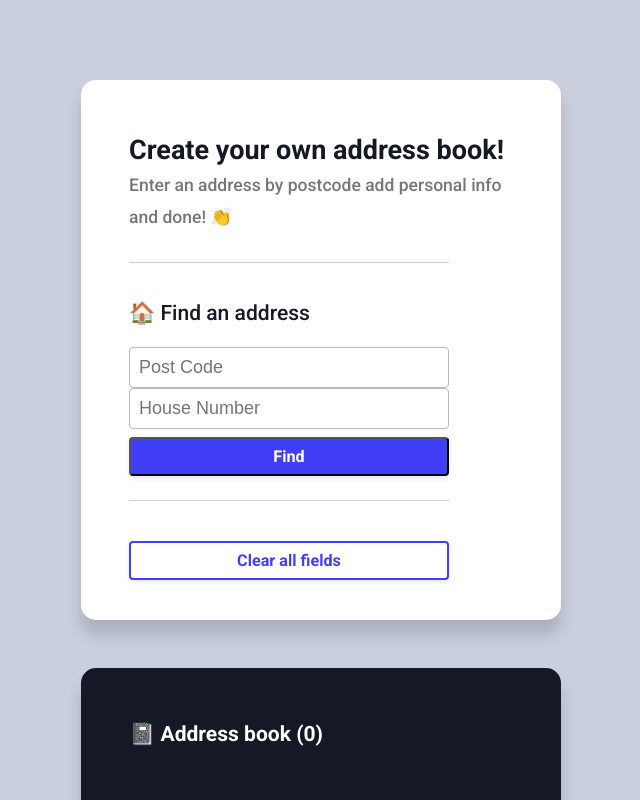
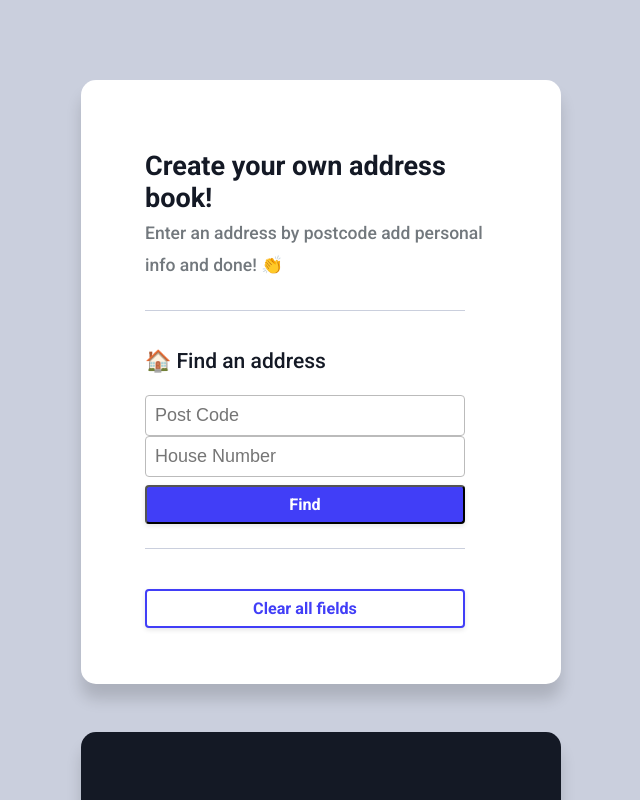
Before and after one commit to Cora-chan/Coding-Challenge-0826, a Next.js app: page / in a window 1280 px wide. Shown: the top 800 px of the page, without its empty margins (319-959 px from the left). Built offline with nearby package versions, Linux system fonts and the light colour scheme.

Commit message:
update getAddress API

```diff
--- a/pages/api/getAddresses.ts
+++ b/pages/api/getAddresses.ts
@@ -29,16 +29,29 @@ export default async function handle(
   /** TODO: Implement the validation logic to ensure input value
    *  is all digits and non negative
    */
-  const isStrictlyNumeric = (value: string) => {
-    return true;
-  };
+  const isStrictlyNumeric = (value: string) => /^[0-9]+$/.test(value);
+
+    const validations = [
+    {
+      fieldName: "Postcode",
+      value: postcode as string,
+      errMsg: "Postcode must be all digits and non negative!",
+    },
+    {
+      fieldName: "Street Number",
+      value: streetnumber as string,
+      errMsg: "Street Number must be all digits and non negative!",
+    },
+  ];
 
   /** TODO: Refactor the code below so there is no duplication of logic for postCode/streetNumber digit checks. */
-  if (!isStrictlyNumeric(postcode as string)) {
-    return res.status(400).send({
-      status: "error",
-      errormessage: "Postcode must be all digits and non negative!",
-    });
+   for (const { value, errMsg } of validations) {
+    if (!isStrictlyNumeric(value)) {
+      return res.status(400).send({
+        status: "error",
+        errormessage: errMsg,
+      });
+    }
   }
 
   if (!isStrictlyNumeric(streetnumber as string)) {
--- a/src/App.module.css
+++ b/src/App.module.css
@@ -7,6 +7,9 @@
   margin-bottom: 0.5em;
 }
 
+/* Section.module.css */
+
+
 /* :root {
   --color-primary: #413ef7;
   --color-secondary: #008CBA;
--- a/src/App.tsx
+++ b/src/App.tsx
@@ -1,18 +1,15 @@
 import React, { useState } from "react";
-
 import Address from "@/components/Address/Address";
 import AddressBook from "@/components/AddressBook/AddressBook";
 import Form from "@/components/Form/Form";
 import Button from "@/components/Button/Button";
-import InputText from "@/components/InputText/InputText";
 import Radio from "@/components/Radio/Radio";
 import Section from "@/components/Section/Section";
 import useAddressBook from "@/hooks/useAddressBook";
 import useFormFields from "@/hooks/useFormFields";
 import ErrorMessage from "@/components/ErrorMessage/ErrorMessage";
 import { Address as AddressType } from "./types";
-import localforage from "localforage";
-import { useEffect } from "react";
+
 
 const transformAddress = (address: AddressType): AddressType => {
   return {
@@ -58,11 +55,6 @@ const App: React.FC = () => {
    * Text fields onChange handlers
    */
 
-
-  const handleSelectedAddressChange = (
-    e: React.ChangeEvent<HTMLInputElement>
-  ) => setSelectedAddress(e.target.value);
-
   /** TODO: Fetch addresses based on houseNumber and postCode using the local BE api
    * - Example URL of API: ${process.env.NEXT_PUBLIC_URL}/api/getAddresses?postcode=1345&streetnumber=350
    * - Ensure you provide a BASE URL for api endpoint for grading purposes!
@@ -84,10 +76,19 @@ const App: React.FC = () => {
         `${process.env.NEXT_PUBLIC_URL}/api/getAddresses?postcode=${addressFields.postCode}&streetnumber=${addressFields.houseNumber}`
       );
       console.log("addressFields", addressFields);
+      const data = await response.json();
 
-      if (!response.ok) throw new Error("Failed to fetch addresses");
+      if (!response.ok) {
+         // our API returns { status: "error", errormessage: "…"}
+      const apiMsg =
+        typeof data.errormessage === "string"
+          ? data.errormessage
+          : "Failed to fetch addresses";
+      setError(apiMsg);
+      return;
+      }
 
-      const data = await response.json();
+
       console.log("data", data);
       const transformed = data.details.map(transformAddress);
       setAddresses(transformed);
@@ -140,11 +141,12 @@ const App: React.FC = () => {
   return (
     <main>
       <Section>
-        <h1>
-          Create your own address book!
-          <br />
-          <small className="font-small">
-            Enter an address by postcode add personal info and done! 👏
+        <div className="contentWrapper">
+          <h1>
+            Create your own address book!
+            <br />
+            <small className="font-small">
+              Enter an address by postcode add personal info and done! 👏
           </small>
         </h1>
         {/* TODO: Create generic <Form /> component to display form rows, legend and a submit button  */}
@@ -161,6 +163,7 @@ const App: React.FC = () => {
               extraProps: {
                 value: addressFields.postCode,
                 onChange: handleAddressChange,
+                type:"number"
               },
             },
             {
@@ -169,6 +172,7 @@ const App: React.FC = () => {
               extraProps: {
                 value: addressFields.houseNumber,
                 onChange: handleAddressChange,
+                type:"number"
               },
             },
           ]}
@@ -232,15 +236,17 @@ const App: React.FC = () => {
         */<Button variant="tertiary" onClick={handleClearAll}>
             Clear all fields
           </Button>}
+      </div>
       </Section>
 
       <Section variant="dark">
+        <div className="contentWrapper">
            <AddressBook
           // addresses={addresses}
           // loading={loading}
           // removeAddress={removeAddress}
         />
-
+        </div>
       </Section>
     </main>
   );
--- a/src/types/button.ts
+++ b/src/types/button.ts
@@ -1,4 +1,4 @@
 import { ButtonHTMLAttributes } from 'react';
 
-export type ButtonType = any;
+export type ButtonType = 'button' | 'submit' | 'reset';
 export type ButtonVariant = 'primary' | 'secondary' | 'tertiary';
--- a/src/ui/components/Form/Form.tsx
+++ b/src/ui/components/Form/Form.tsx
@@ -1,15 +1,19 @@
-import React, { FunctionComponent } from 'react';
-
+import React, { FunctionComponent, InputHTMLAttributes } from 'react';
 import Button from '../Button/Button';
 import InputText from '../InputText/InputText';
 import $ from './Form.module.css';
+
+type ExtraProps = Omit<
+  InputHTMLAttributes<HTMLInputElement>,
+  "value"
+> & { value: string | number };
 
 interface FormEntry {
   name: string;
   placeholder: string;
   // TODO: Defined a suitable type for extra props
   // This type should cover all different of attribute types
-  extraProps: any;
+  extraProps: ExtraProps;
 }
 
 interface FormProps {
@@ -19,27 +23,42 @@ interface FormProps {
   onFormSubmit: (e: React.FormEvent<HTMLFormElement>) => void | Promise<void>;
   submitText: string;
 }
+
+
 const Form: FunctionComponent<FormProps> = ({
   label,
   loading,
   formEntries,
   onFormSubmit,
-  submitText
+  submitText,
 }) => {
   return (
-    <form onSubmit={onFormSubmit}>
+    <form onSubmit={onFormSubmit} className={$.form}>
       <fieldset>
         <h3 className={$.formHeading}>{label}</h3>
-        {formEntries.map(({ name, placeholder, extraProps }, index) => (
-          <div key={`${name}-${index}`} className={$.formRow}>
+
+        {formEntries.map(({ name, placeholder, extraProps }, idx) => {
+          const { value } = extraProps;
+          const typeOfValue = typeof value;
+
+          // Runtime guard
+          if (typeOfValue !== "string" && typeOfValue !== "number") {
+            alert(
+              `Form field "${name}" has invalid value type: ` +
+                `${typeOfValue}. Only string or number allowed.`
+            );
+          }
+
+          return (
+            <div key={`${name}-${idx}`} className={$.formRow}>
               <InputText
-              key={`${name}-${index}`}
                 name={name}
                 placeholder={placeholder}
                 {...extraProps}
               />
             </div>
-        ))}
+          );
+        })}
 
         <Button loading={loading} type="submit">
           {submitText}
--- a/src/ui/components/InputText/InputText.tsx
+++ b/src/ui/components/InputText/InputText.tsx
@@ -5,7 +5,7 @@ import $ from "./InputText.module.css";
 interface InputTextProps {
   name: string;
   placeholder: string;
-  value: string;
+  value: string | number;
   onChange?: (e: React.ChangeEvent<HTMLInputElement>) => void;
 }
 
--- a/styles/global.css
+++ b/styles/global.css
@@ -59,6 +59,14 @@ code {
   --width-input: 20rem;
   --width-content: 30rem;
   --font-primary: 'Roboto',sans-serif;
+  --width-section: 40rem;
+}
+
+.contentWrapper {
+  max-width: var(--width-content);
+  margin: 0 auto;
+  padding: 1rem;
+
 }
 
 * {
```
Lines whose indentation alone changed are shown as unchanged.
